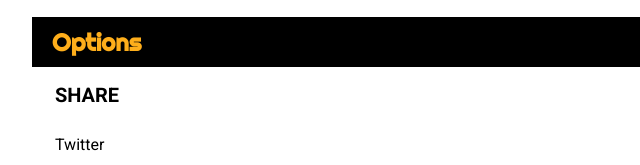
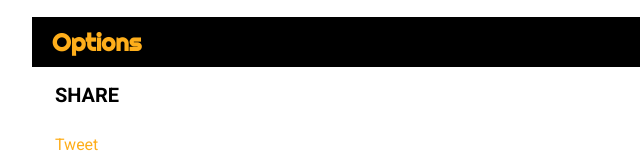
Before and after one commit to hongedward/hongedward.github.io, a plain HTML site: page list.html in a window 1280 px wide. Shown: the part 8218-8383 px from the top of the page, 128-768 px from the left. Drawn offline with Linux system fonts and the light colour scheme.

Commit message:
Update list.html
Added Twitter button

```diff
--- a/list.html
+++ b/list.html
@@ -569,7 +569,8 @@
       <tr>
         <td>
         	<div class="fb-like" data-href="http://hongedward.github.io/list" data-layout="standard" data-action="like" data-show-faces="true" data-share="true"></div>
-        	<br>Twitter
+        	<br><a href="https://twitter.com/share" class="twitter-share-button">Tweet</a>
+<script>!function(d,s,id){var js,fjs=d.getElementsByTagName(s)[0],p=/^http:/.test(d.location)?'http':'https';if(!d.getElementById(id)){js=d.createElement(s);js.id=id;js.src=p+'://platform.twitter.com/widgets.js';fjs.parentNode.insertBefore(js,fjs);}}(document, 'script', 'twitter-wjs');</script>
         </td>
       </tr>
     </table>
```
